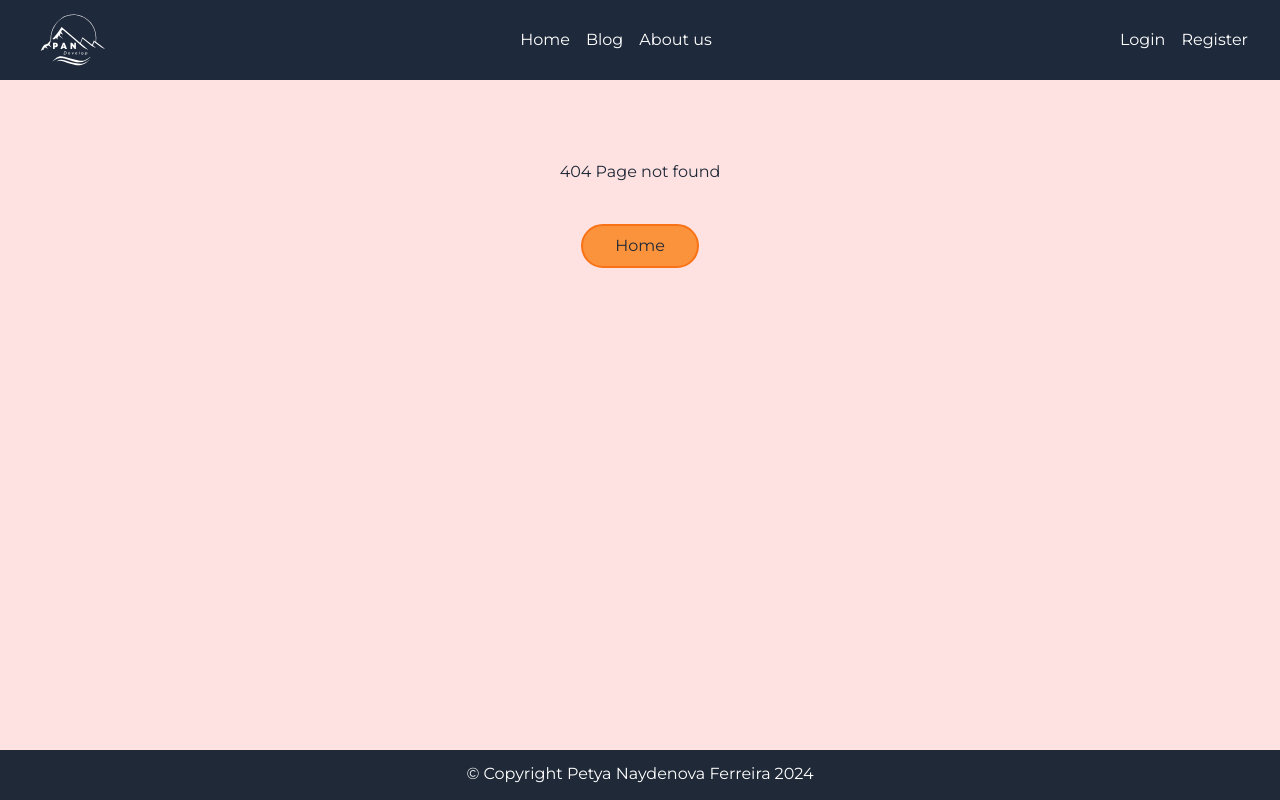
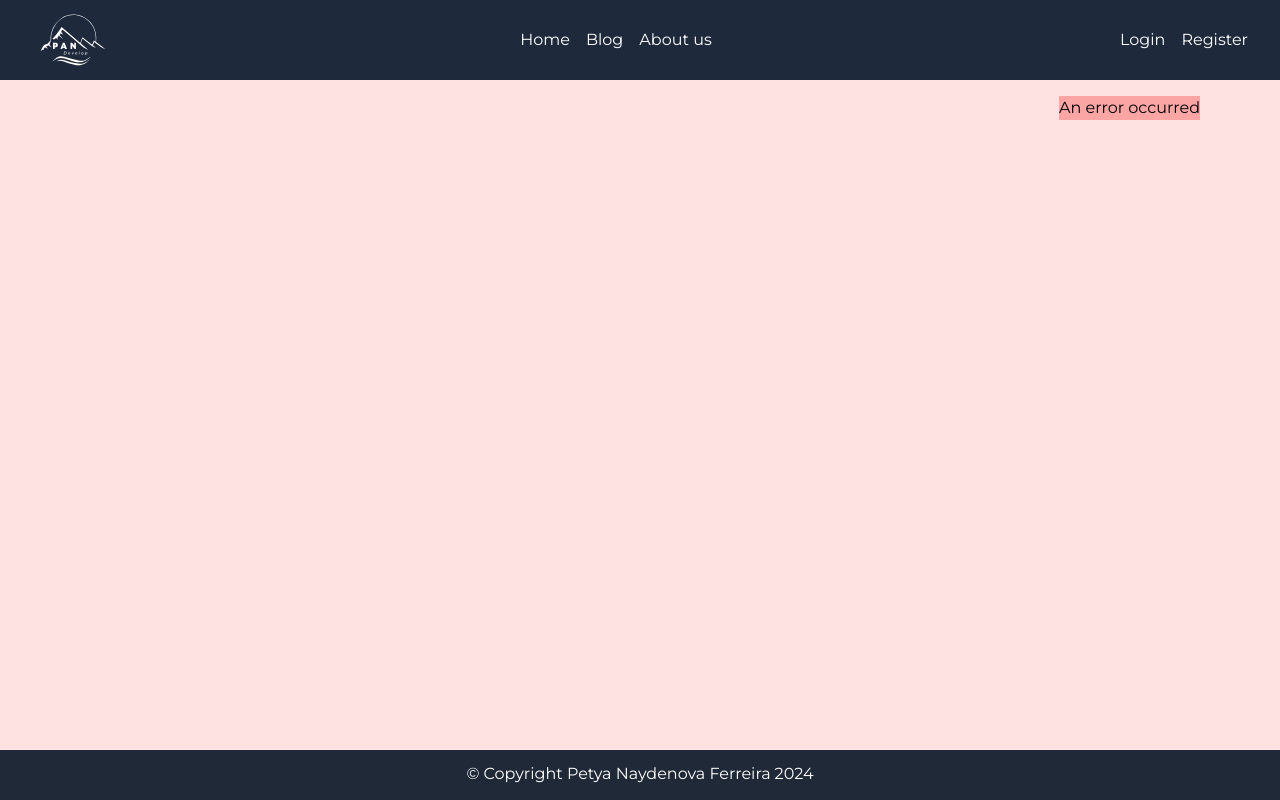
Before and after one commit to PetyaFerreiraDeveloper/journal, an Angular app: page /error in a window 1280 px wide. Before the commit this address led to /not-found. Built offline with nearby package versions, Linux system fonts and the light colour scheme.

Commit message:
Intercept errors- and show them.
I commented it out, because i am showing login and register errors in a better way

```diff
--- a/src/app/app-routing.module.ts
+++ b/src/app/app-routing.module.ts
@@ -3,6 +3,7 @@ import { RouterModule, Routes } from '@angular/router';
 import { HomeComponent } from './home/home.component';
 import { AboutComponent } from './about/about.component';
 import { NotFoundComponent } from './not-found/not-found.component';
+import { ErrorComponent } from './core/error/error.component';
 
 const routes: Routes = [
   { path: '', pathMatch: 'full', redirectTo: '/home' },
@@ -13,6 +14,7 @@ const routes: Routes = [
     loadChildren: () =>
       import('../app/user/user.module').then((m) => m.UserModule),
   },
+  { path: 'error', component: ErrorComponent },
   {
     path: '**',
     redirectTo: '/not-found',
--- a/src/app/app.interceptor.ts
+++ b/src/app/app.interceptor.ts
@@ -6,13 +6,17 @@ import {
   HttpRequest,
 } from '@angular/common/http';
 import { Injectable, Provider } from '@angular/core';
-import { Observable } from 'rxjs';
+import { Observable, catchError } from 'rxjs';
 import { environment } from 'src/environments/environment.development';
+import { ErrorService } from './services/error.service';
+import { Router } from '@angular/router';
 
 const { apiUrl } = environment;
 
 @Injectable()
 class AppInterceptor implements HttpInterceptor {
+  constructor(private errorService: ErrorService, private router: Router) {}
+
   intercept(
     req: HttpRequest<any>,
     next: HttpHandler
@@ -23,7 +27,17 @@ class AppInterceptor implements HttpInterceptor {
         withCredentials: true,
       });
     }
-    return next.handle(req);
+    return next.handle(req).pipe(
+      // catchError((err) => {
+      //   if (err.status === 401) {
+      //     this.router.navigate(['/auth/login']);
+      //   } else {
+      //     this.errorService.setError(err);
+      //     // this.router.navigate(['/error']);
+      //   }
+      //   return [err];
+      // })
+    );
   }
 }
 
--- a/src/app/core/core.module.ts
+++ b/src/app/core/core.module.ts
@@ -3,11 +3,12 @@ import { CommonModule } from '@angular/common';
 import { FooterComponent } from './footer/footer.component';
 import { HeaderComponent } from './header/header.component';
 import { RouterModule } from '@angular/router';
+import { ErrorComponent } from './error/error.component';
 
 
 
 @NgModule({
-  declarations: [FooterComponent, HeaderComponent],
+  declarations: [FooterComponent, HeaderComponent, ErrorComponent],
   imports: [
     CommonModule,RouterModule
   ],
--- /dev/null
+++ b/src/app/core/error/error.component.html
@@ -0,0 +1 @@
+<p class="fixed z-10 right-20 top-24 bg-red-300 text-black">{{errorMessage}}</p>
--- /dev/null
+++ b/src/app/core/error/error.component.ts
@@ -0,0 +1,20 @@
+import { Component, OnInit } from '@angular/core';
+import { ErrorService } from 'src/app/services/error.service';
+
+@Component({
+  selector: 'app-error',
+  templateUrl: './error.component.html',
+  styleUrls: ['./error.component.css'],
+})
+export class ErrorComponent implements OnInit {
+  errorMessage: string = '';
+  constructor(private errorService: ErrorService) {}
+
+  ngOnInit(): void {
+    this.errorService.apiError$.subscribe((error:any) => {
+      console.log('error', error);
+
+      this.errorMessage = error?.error?.message || 'An error occurred';
+    });
+  }
+}
--- /dev/null
+++ b/src/app/services/error.service.ts
@@ -0,0 +1,16 @@
+import { Injectable } from '@angular/core';
+import { BehaviorSubject } from 'rxjs';
+
+@Injectable({
+  providedIn: 'root',
+})
+export class ErrorService {
+
+  private apiError$$ = new BehaviorSubject(null);
+  public apiError$ = this.apiError$$.asObservable();
+  constructor() {}
+
+  setError(error: any): void {
+    this.apiError$$.next(error);
+  }
+}
```
Also changed, not shown: src/app/core/error/error.component.css (added).
